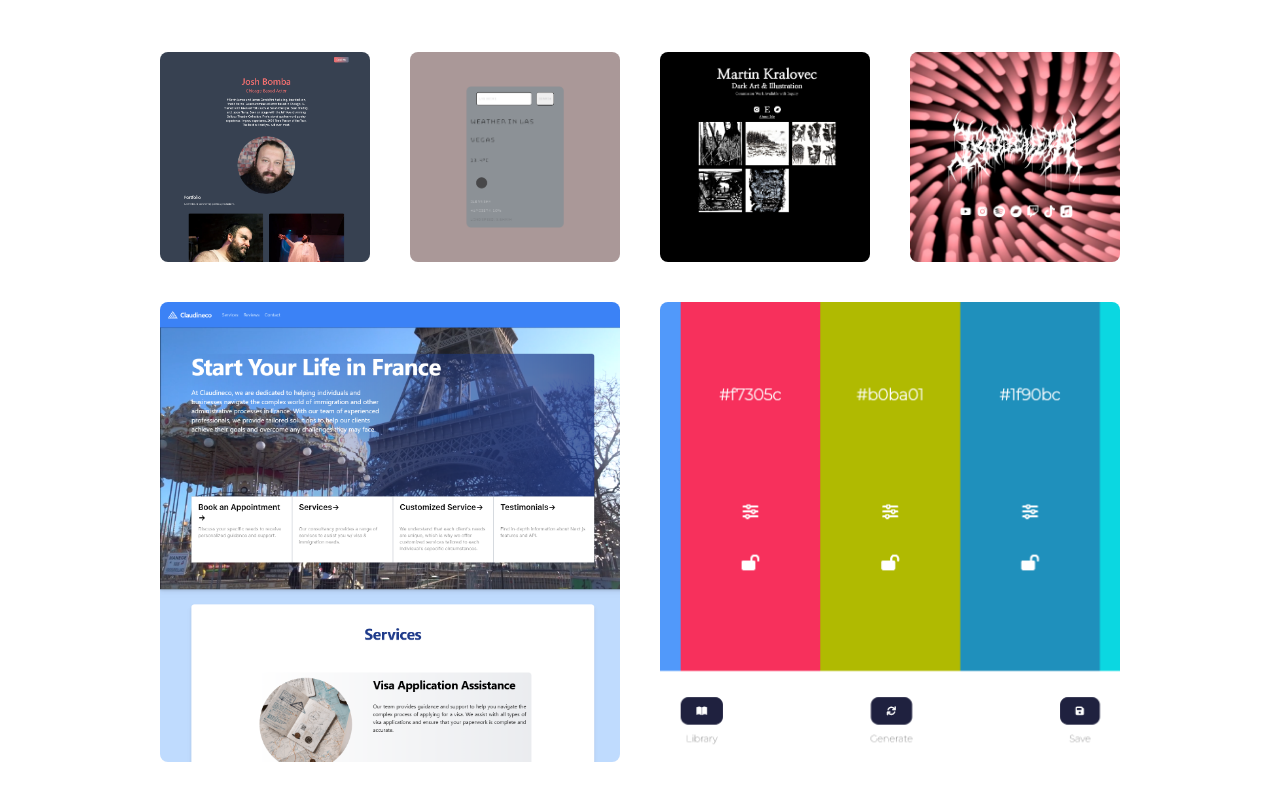
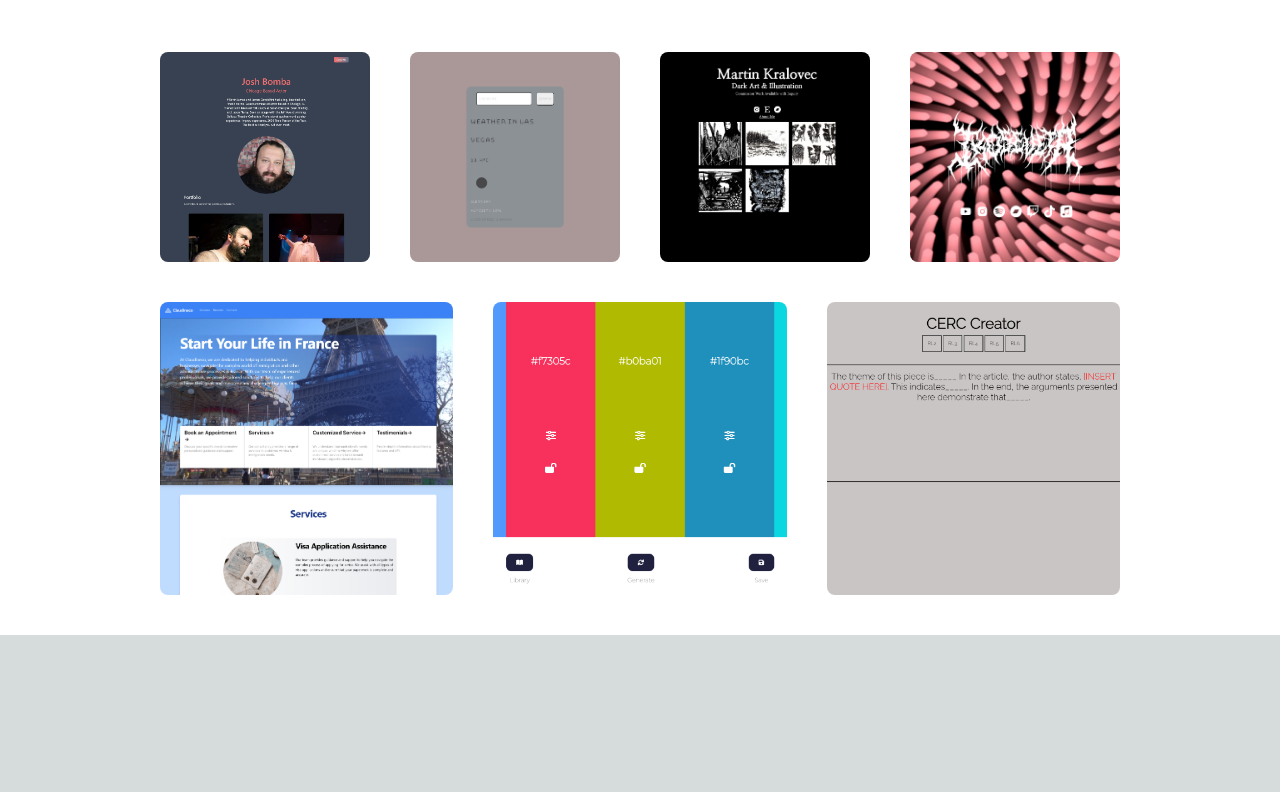
Before and after one commit to mcgidoug/midwest-development, a Next.js app: page / in a window 1280 px wide. Shown: the part 1844-2636 px from the top of the page. After the commit the page ends 2479 px from the top, so only its background shows below. Built offline with nearby package versions, Linux system fonts and the light colour scheme.

Commit message:
updated portfolio section with cerc project

```diff
--- a/pages/index.tsx
+++ b/pages/index.tsx
@@ -13,6 +13,7 @@ import martin from "../public/martin.png"
 import iko from "../public/iko.png"
 import chloe from "../public/chloe-landing.png"
 import colors from "../public/colors.png"
+import cerc from "../public/cerc.png"
 
 export default function Home() {
   const [darkMode, setDarkMode] = useState(false);
@@ -96,6 +97,7 @@ export default function Home() {
               <div className='basis-1/5 flex-1 image-container' onClick={()=> window.open('https://ikoseveta.com/', "_blank" )}><Image width={parseFloat('100%')} height={parseFloat('100%')} layout="responsive" className='rounded-lg object-cover' alt='portfolio image 4' src={iko}/></div>
               <div className='basis-1/5 flex-1 image-container' onClick={()=> window.open('https://fascinating-jalebi-848979.netlify.app/', "_blank" )}><Image width={parseFloat('100%')} height={parseFloat('100%')} layout="responsive" className='rounded-lg object-cover' alt='portfolio image 4' src={chloe}/></div>
               <div className='basis-1/5 flex-1 image-container' onClick={()=> window.open('https://mcgidoug.github.io/palette-creator/', "_blank" )}><Image width={parseFloat('100%')} height={parseFloat('100%')} layout="responsive" className='rounded-lg object-cover' alt='portfolio image 4' src={colors}/></div>
+              <div className='basis-1/5 flex-1 image-container' onClick={()=> window.open('https://mcgidoug.github.io/il-common-core-cerc-creator/', "_blank" )}><Image width={parseFloat('100%')} height={parseFloat('100%')} layout="responsive" className='rounded-lg object-cover' alt='portfolio image 4' src={cerc}/></div>
             </div>
           </section>
         </main>
```
Also changed, not shown: public/cerc.png (added).
